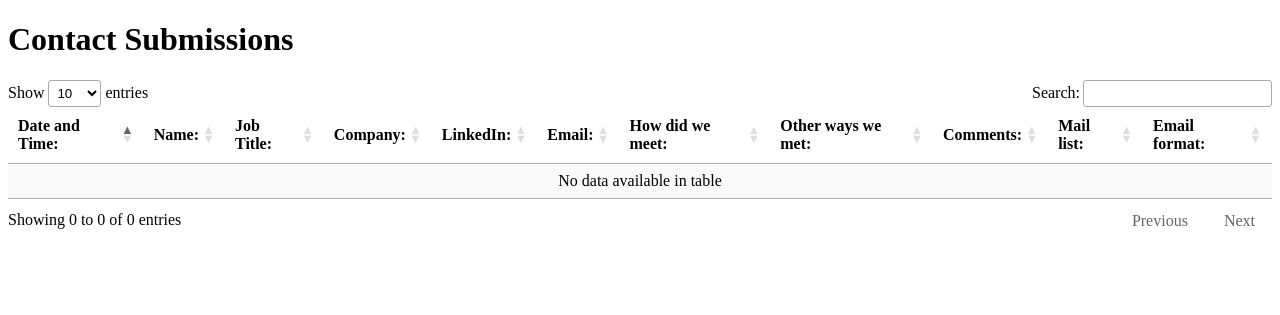
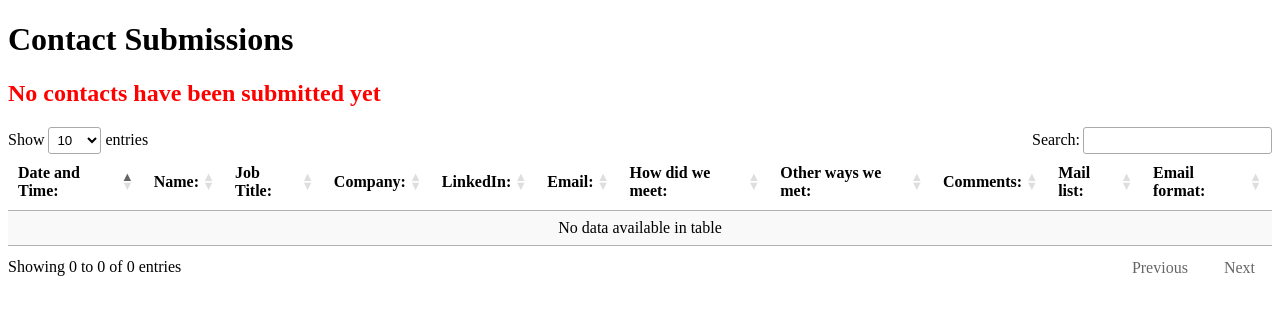
Before and after one commit to LucidIsDreaming/Resume-Contact, a Node server app: page /admin in a window 1280 px wide. Shown: the part 120-435 px from the top of the page. Run offline with Node 20, Linux system fonts and the light colour scheme; some libraries are stand-ins or nearby versions.

Commit message:
added an if statement in admin to let the user know there is no data

```diff
--- /dev/null
+++ b/public/styles/admin.css
@@ -0,0 +1,3 @@
+#contact-check{
+    color: red;
+}
--- a/views/admin.ejs
+++ b/views/admin.ejs
@@ -10,6 +10,7 @@
     <script src = "https://cdn.datatables.net/3.1.4/js/dataTables.min.js"></script>
 
     <link rel="stylesheet" href="styles/nav-styles.css">
+    <link rel="stylesheet" href="styles/admin.css">
 
     <!--CSS-->
     <link rel="stylesheet" href="https://cdn.datatables.net/3.1.4/css/dataTables.dataTables.min.css">
@@ -21,7 +22,11 @@
     </div>
     <h1>Contact Submissions</h1>
 
-
+    <div id="contact-check">
+    <% if(contacts.length === 0){ %>
+        <h2>No contacts have been submitted yet</h2>
+    <% } %>
+    </div>
 
     <table id = "contact-table" class = "display">
         <thead>
```
